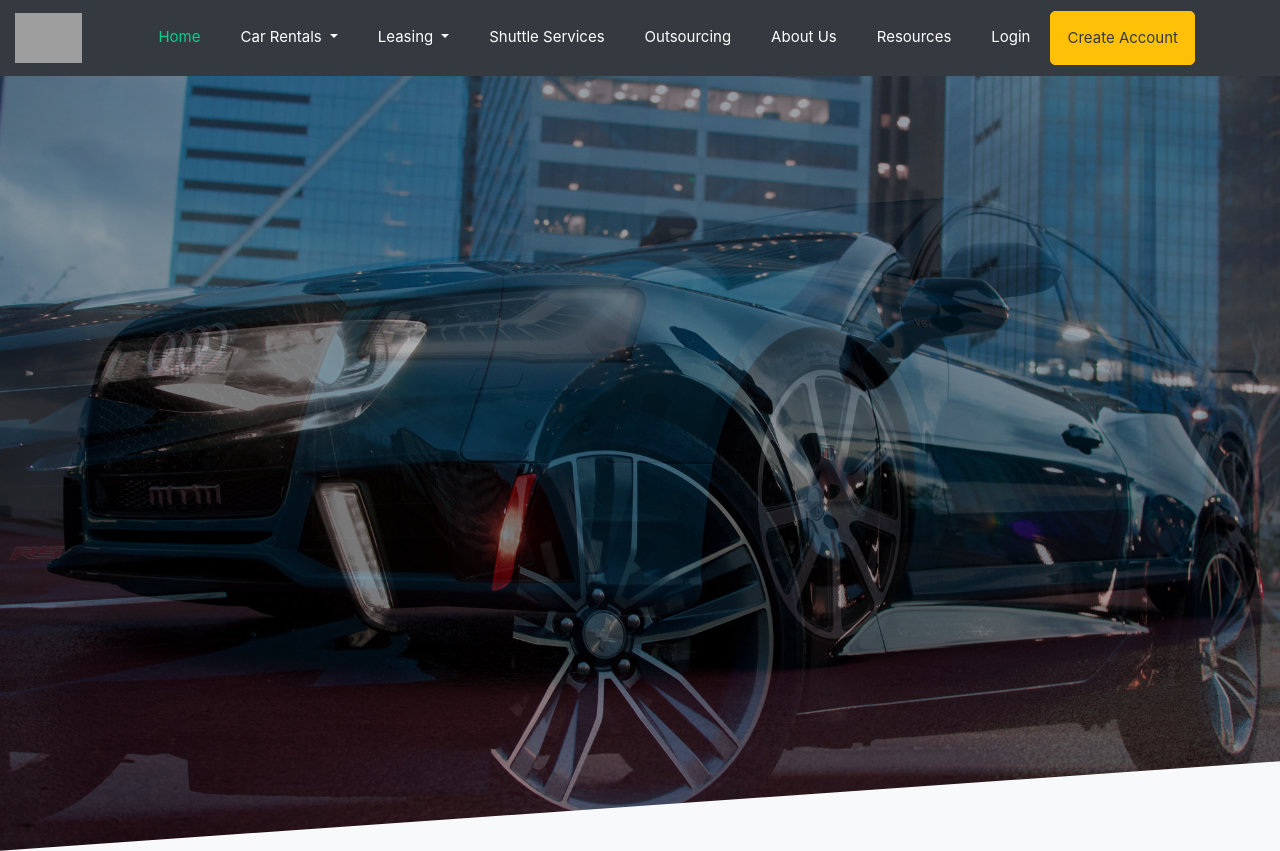
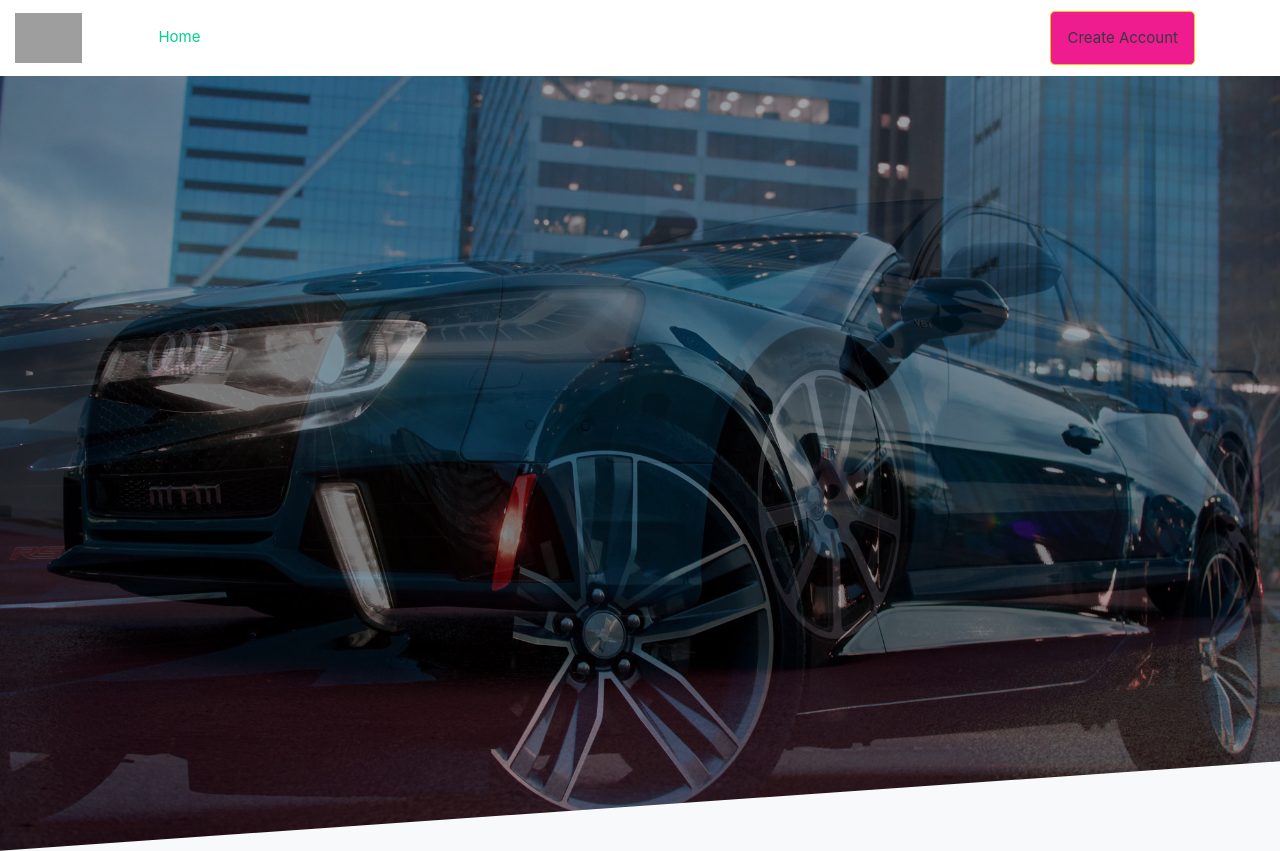
Before and after one commit to Elonatech/Novo-Web-Template, a plain HTML site: page shuttle.html in a window 1280 px wide. Shown: the top 851 px of the page. Drawn offline with nearby package versions, Linux system fonts and the light colour scheme; some packages are replaced by stand-ins of ours; no server answers; grey boxes are pictures that could not be loaded.

Commit message:
Update shuttle.html

```diff
--- a/shuttle.html
+++ b/shuttle.html
@@ -33,8 +33,8 @@
 <link rel="stylesheet" href="https://cdn.jsdelivr.net/npm/bootstrap@4.6.0/dist/css/bootstrap.min.css">
 </head>
 <body>
-    <nav class="navbar navbar-expand-lg navbar-dark ftco_navbar bg-dark ftco-navbar-light" id="ftco-navbar">
-        <div class="container">
+    <nav class="navbar navbar-expand-lg navbar-dark ftco_navbar ftco-navbar-light" id="ftco-navbar">
+        <div class="container" style="color: black;">
           <a class="navbar-brand" href="index.html">
             <img src="https://novocars.com/wp-content/uploads/2017/07/novo-logo-b.png" alt="Novo Cars" height="50">
         </a>
@@ -70,6 +70,7 @@
 
                     <!-- Shuttle Services -->
                     <li class="nav-item"><a href="shuttle.html" class="nav-link">Shuttle Services</a></li>
+                    </li>
 
                     <li class="nav-item"><a href="outsourcing.html" class="nav-link">Outsourcing</a></li>
                     <li class="nav-item"><a href="about.html" class="nav-link">About Us</a></li>
@@ -78,7 +79,7 @@
 
                     <!-- Create Account Button -->
                     <li class="nav-item">
-                        <a class="nav-link btn btn-warning text-dark px-3" href="register.html" style="border-radius: 5px;">Create Account</a>
+                        <a class="nav-link btn btn-warning text-dark px-3" href="register.html" style="border-radius: 5px; background-color: #ef1c8f;">Create Account</a>
                     </li>
                 </ul>
             </div>
```
